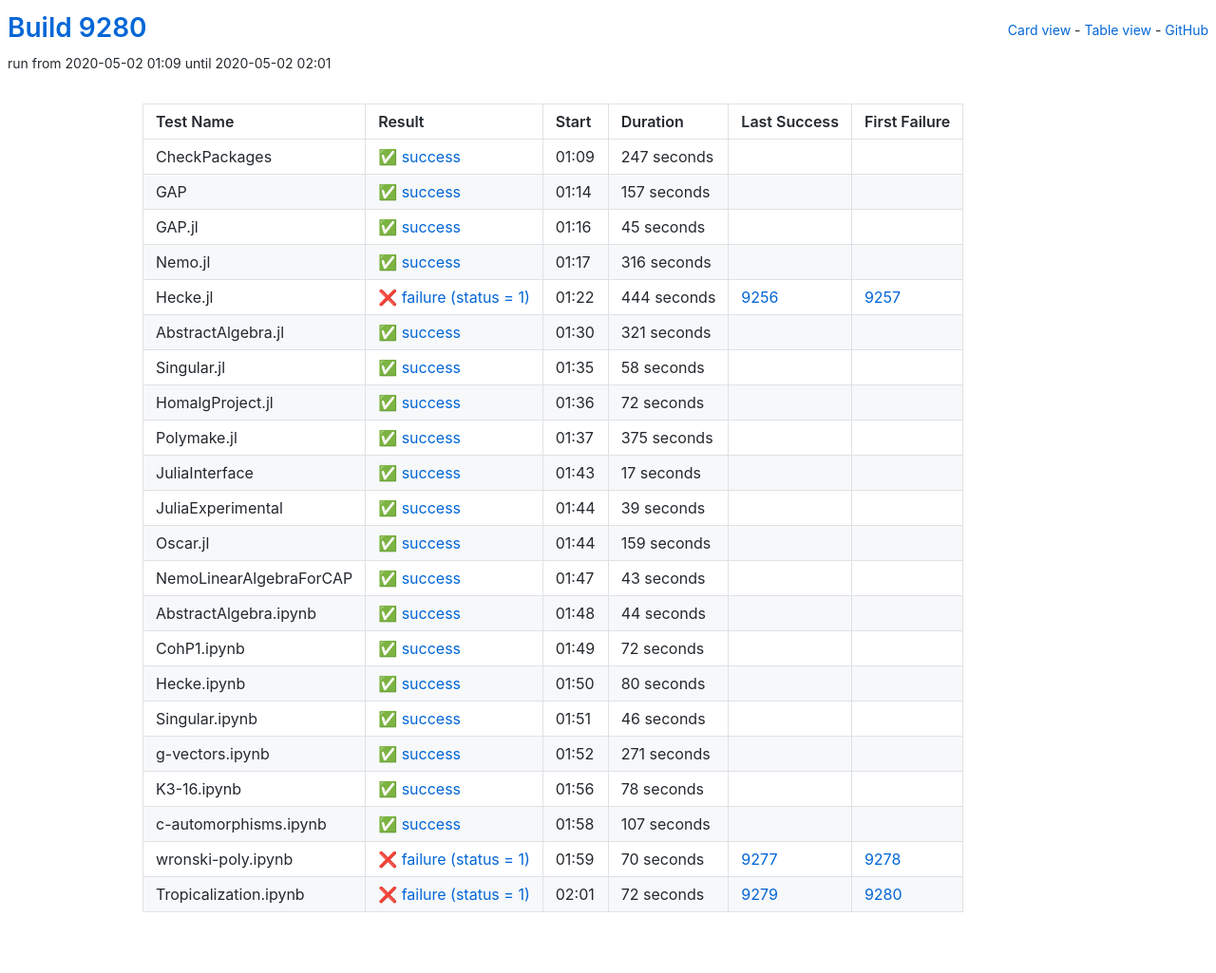
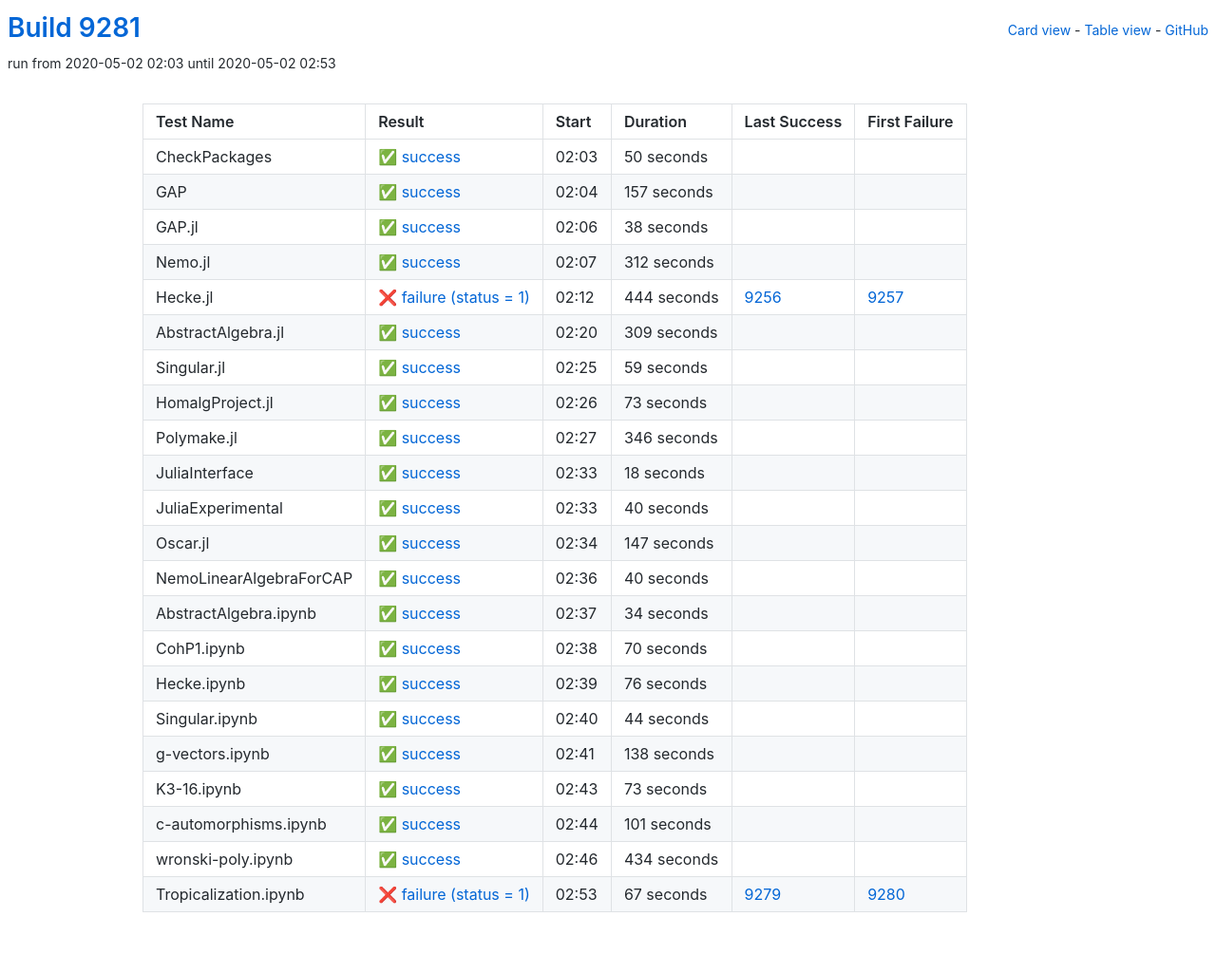
Before and after one commit to oscar-system/oscar-ci-status, a Jekyll site: the page built from table.html, in a window 1280 px wide. Shown: the whole page at 95% size. Built offline with Jekyll 4.4.1, drawn with Linux system fonts in a browser that asks for light colours.

Commit message:
Build 9281

```diff
--- a/_data/ci.yml
+++ b/_data/ci.yml
@@ -1,16 +1,16 @@
-build: 9280
-build_url: https://oscarci.mathematik.uni-kl.de/job/oscar/9280/
+build: 9281
+build_url: https://oscarci.mathematik.uni-kl.de/job/oscar/9281/
 job: oscar
 tests:
-- duration: 247
+- duration: 50
   exitcode: 0
   first_failure: false
   first_failure_url: null
   last_success: false
   last_success_url: null
-  log: https://oscarci.mathematik.uni-kl.de/job/oscar/9280/artifact/logs/build-9280/CheckPackages.log
+  log: https://oscarci.mathematik.uni-kl.de/job/oscar/9281/artifact/logs/build-9281/CheckPackages.log
   name: CheckPackages
-  start: 2020-05-02 01:09
+  start: 2020-05-02 02:03
   status: success
   success: true
 - duration: 157
@@ -19,31 +19,31 @@
   first_failure_url: null
   last_success: false
   last_success_url: null
-  log: https://oscarci.mathematik.uni-kl.de/job/oscar/9280/artifact/logs/build-9280/GAP.log
+  log: https://oscarci.mathematik.uni-kl.de/job/oscar/9281/artifact/logs/build-9281/GAP.log
   name: GAP
-  start: 2020-05-02 01:14
+  start: 2020-05-02 02:04
   status: success
   success: true
-- duration: 45
+- duration: 38
   exitcode: 0
   first_failure: false
   first_failure_url: null
   last_success: false
   last_success_url: null
-  log: https://oscarci.mathematik.uni-kl.de/job/oscar/9280/artifact/logs/build-9280/GAP.jl.log
+  log: https://oscarci.mathematik.uni-kl.de/job/oscar/9281/artifact/logs/build-9281/GAP.jl.log
   name: GAP.jl
-  start: 2020-05-02 01:16
+  start: 2020-05-02 02:06
   status: success
   success: true
-- duration: 316
+- duration: 312
   exitcode: 0
   first_failure: false
   first_failure_url: null
   last_success: false
   last_success_url: null
-  log: https://oscarci.mathematik.uni-kl.de/job/oscar/9280/artifact/logs/build-9280/Nemo.jl.log
+  log: https://oscarci.mathematik.uni-kl.de/job/oscar/9281/artifact/logs/build-9281/Nemo.jl.log
   name: Nemo.jl
-  start: 2020-05-02 01:17
+  start: 2020-05-02 02:07
   status: success
   success: true
 - duration: 444
@@ -52,97 +52,130 @@
   first_failure_url: https://oscarci.mathematik.uni-kl.de/job/oscar/9257/
   last_success: 9256
   last_success_url: https://oscarci.mathematik.uni-kl.de/job/oscar/9256/
-  log: https://oscarci.mathematik.uni-kl.de/job/oscar/9280/artifact/logs/build-9280/Hecke.jl.log
+  log: https://oscarci.mathematik.uni-kl.de/job/oscar/9281/artifact/logs/build-9281/Hecke.jl.log
   name: Hecke.jl
-  start: 2020-05-02 01:22
+  start: 2020-05-02 02:12
   status: failure
   success: false
-- duration: 321
+- duration: 309
   exitcode: 0
   first_failure: false
   first_failure_url: null
   last_success: false
   last_success_url: null
-  log: https://oscarci.mathematik.uni-kl.de/job/oscar/9280/artifact/logs/build-9280/AbstractAlgebra.jl.log
+  log: https://oscarci.mathematik.uni-kl.de/job/oscar/9281/artifact/logs/build-9281/AbstractAlgebra.jl.log
   name: AbstractAlgebra.jl
-  start: 2020-05-02 01:30
+  start: 2020-05-02 02:20
   status: success
   success: true
-- duration: 58
+- duration: 59
   exitcode: 0
   first_failure: false
   first_failure_url: null
   last_success: false
   last_success_url: null
-  log: https://oscarci.mathematik.uni-kl.de/job/oscar/9280/artifact/logs/build-9280/Singular.jl.log
+  log: https://oscarci.mathematik.uni-kl.de/job/oscar/9281/artifact/logs/build-9281/Singular.jl.log
   name: Singular.jl
-  start: 2020-05-02 01:35
+  start: 2020-05-02 02:25
   status: success
   success: true
-- duration: 72
+- duration: 73
   exitcode: 0
   first_failure: false
   first_failure_url: null
   last_success: false
   last_success_url: null
-  log: https://oscarci.mathematik.uni-kl.de/job/oscar/9280/artifact/logs/build-9280/HomalgProject.jl.log
+  log: https://oscarci.mathematik.uni-kl.de/job/oscar/9281/artifact/logs/build-9281/HomalgProject.jl.log
   name: HomalgProject.jl
-  start: 2020-05-02 01:36
+  start: 2020-05-02 02:26
   status: success
   success: true
-- duration: 375
+- duration: 346
   exitcode: 0
   first_failure: false
   first_failure_url: null
   last_success: false
   last_success_url: null
-  log: https://oscarci.mathematik.uni-kl.de/job/oscar/9280/artifact/logs/build-9280/Polymake.jl.log
+  log: https://oscarci.mathematik.uni-kl.de/job/oscar/9281/artifact/logs/build-9281/Polymake.jl.log
   name: Polymake.jl
-  start: 2020-05-02 01:37
+  start: 2020-05-02 02:27
   status: success
   success: true
-- duration: 17
+- duration: 18
   exitcode: 0
   first_failure: false
   first_failure_url: null
   last_success: false
   last_success_url: null
-  log: https://oscarci.mathematik.uni-kl.de/job/oscar/9280/artifact/logs/build-9280/JuliaInterface.log
+  log: https://oscarci.mathematik.uni-kl.de/job/oscar/9281/artifact/logs/build-9281/JuliaInterface.log
   name: JuliaInterface
-  start: 2020-05-02 01:43
+  start: 2020-05-02 02:33
   status: success
   success: true
-- duration: 39
+- duration: 40
   exitcode: 0
   first_failure: false
   first_failure_url: null
   last_success: false
   last_success_url: null
-  log: https://oscarci.mathematik.uni-kl.de/job/oscar/9280/artifact/logs/build-9280/JuliaExperimental.log
+  log: https://oscarci.mathematik.uni-kl.de/job/oscar/9281/artifact/logs/build-9281/JuliaExperimental.log
   name: JuliaExperimental
-  start: 2020-05-02 01:44
+  start: 2020-05-02 02:33
   status: success
   success: true
-- duration: 159
+- duration: 147
   exitcode: 0
   first_failure: false
   first_failure_url: null
   last_success: false
   last_success_url: null
-  log: https://oscarci.mathematik.uni-kl.de/job/oscar/9280/artifact/logs/build-9280/Oscar.jl.log
+  log: https://oscarci.mathematik.uni-kl.de/job/oscar/9281/artifact/logs/build-9281/Oscar.jl.log
   name: Oscar.jl
-  start: 2020-05-02 01:44
+  start: 2020-05-02 02:34
   status: success
   success: true
-- duration: 43
+- duration: 40
   exitcode: 0
   first_failure: false
   first_failure_url: null
   last_success: false
   last_success_url: null
-  log: https://oscarci.mathematik.uni-kl.de/job/oscar/9280/artifact/logs/build-9280/NemoLinearAlgebraForCAP.log
+  log: https://oscarci.mathematik.uni-kl.de/job/oscar/9281/artifact/logs/build-9281/NemoLinearAlgebraForCAP.log
   name: NemoLinearAlgebraForCAP
-  start: 2020-05-02 01:47
+  start: 2020-05-02 02:36
+  status: success
+  success: true
+- duration: 34
+  exitcode: 0
+  first_failure: false
+  first_failure_url: null
+  last_success: false
+  last_success_url: null
+  log: https://oscarci.mathematik.uni-kl.de/job/oscar/9281/artifact/logs/build-9281/AbstractAlgebra.ipynb.log
+  name: AbstractAlgebra.ipynb
+  start: 2020-05-02 02:37
+  status: success
+  success: true
+- duration: 70
+  exitcode: 0
+  first_failure: false
+  first_failure_url: null
+  last_success: false
+  last_success_url: null
+  log: https://oscarci.mathematik.uni-kl.de/job/oscar/9281/artifact/logs/build-9281/CohP1.ipynb.log
+  name: CohP1.ipynb
+  start: 2020-05-02 02:38
+  status: success
+  success: true
+- duration: 76
+  exitcode: 0
+  first_failure: false
+  first_failure_url: null
+  last_success: false
+  last_success_url: null
+  log: https://oscarci.mathematik.uni-kl.de/job/oscar/9281/artifact/logs/build-9281/Hecke.ipynb.log
+  name: Hecke.ipynb
+  start: 2020-05-02 02:39
   status: success
   success: true
 - duration: 44
@@ -151,96 +184,63 @@
   first_failure_url: null
   last_success: false
   last_success_url: null
-  log: https://oscarci.mathematik.uni-kl.de/job/oscar/9280/artifact/logs/build-9280/AbstractAlgebra.ipynb.log
-  name: AbstractAlgebra.ipynb
-  start: 2020-05-02 01:48
+  log: https://oscarci.mathematik.uni-kl.de/job/oscar/9281/artifact/logs/build-9281/Singular.ipynb.log
+  name: Singular.ipynb
+  start: 2020-05-02 02:40
   status: success
   success: true
-- duration: 72
+- duration: 138
   exitcode: 0
   first_failure: false
   first_failure_url: null
   last_success: false
   last_success_url: null
-  log: https://oscarci.mathematik.uni-kl.de/job/oscar/9280/artifact/logs/build-9280/CohP1.ipynb.log
-  name: CohP1.ipynb
-  start: 2020-05-02 01:49
+  log: https://oscarci.mathematik.uni-kl.de/job/oscar/9281/artifact/logs/build-9281/g-vectors.ipynb.log
+  name: g-vectors.ipynb
+  start: 2020-05-02 02:41
   status: success
   success: true
-- duration: 80
+- duration: 73
   exitcode: 0
   first_failure: false
   first_failure_url: null
   last_success: false
   last_success_url: null
-  log: https://oscarci.mathematik.uni-kl.de/job/oscar/9280/artifact/logs/build-9280/Hecke.ipynb.log
-  name: Hecke.ipynb
-  start: 2020-05-02 01:50
+  log: https://oscarci.mathematik.uni-kl.de/job/oscar/9281/artifact/logs/build-9281/K3-16.ipynb.log
+  name: K3-16.ipynb
+  start: 2020-05-02 02:43
   status: success
   success: true
-- duration: 46
+- duration: 101
   exitcode: 0
   first_failure: false
   first_failure_url: null
   last_success: false
   last_success_url: null
-  log: https://oscarci.mathematik.uni-kl.de/job/oscar/9280/artifact/logs/build-9280/Singular.ipynb.log
-  name: Singular.ipynb
-  start: 2020-05-02 01:51
+  log: https://oscarci.mathematik.uni-kl.de/job/oscar/9281/artifact/logs/build-9281/c-automorphisms.ipynb.log
+  name: c-automorphisms.ipynb
+  start: 2020-05-02 02:44
   status: success
   success: true
-- duration: 271
+- duration: 434
   exitcode: 0
   first_failure: false
   first_failure_url: null
   last_success: false
   last_success_url: null
-  log: https://oscarci.mathematik.uni-kl.de/job/oscar/9280/artifact/logs/build-9280/g-vectors.ipynb.log
-  name: g-vectors.ipynb
-  start: 2020-05-02 01:52
+  log: https://oscarci.mathematik.uni-kl.de/job/oscar/9281/artifact/logs/build-9281/wronski-poly.ipynb.log
+  name: wronski-poly.ipynb
+  start: 2020-05-02 02:46
   status: success
   success: true
-- duration: 78
-  exitcode: 0
-  first_failure: false
-  first_failure_url: null
-  last_success: false
-  last_success_url: null
-  log: https://oscarci.mathematik.uni-kl.de/job/oscar/9280/artifact/logs/build-9280/K3-16.ipynb.log
-  name: K3-16.ipynb
-  start: 2020-05-02 01:56
-  status: success
-  success: true
-- duration: 107
-  exitcode: 0
-  first_failure: false
-  first_failure_url: null
-  last_success: false
-  last_success_url: null
-  log: https://oscarci.mathematik.uni-kl.de/job/oscar/9280/artifact/logs/build-9280/c-automorphisms.ipynb.log
-  name: c-automorphisms.ipynb
-  start: 2020-05-02 01:58
-  status: success
-  success: true
-- duration: 70
-  exitcode: 1
-  first_failure: 9278
-  first_failure_url: https://oscarci.mathematik.uni-kl.de/job/oscar/9278/
-  last_success: 9277
-  last_success_url: https://oscarci.mathematik.uni-kl.de/job/oscar/9277/
-  log: https://oscarci.mathematik.uni-kl.de/job/oscar/9280/artifact/logs/build-9280/wronski-poly.ipynb.log
-  name: wronski-poly.ipynb
-  start: 2020-05-02 01:59
-  status: failure
-  success: false
-- duration: 72
+- duration: 67
   exitcode: 1
   first_failure: 9280
   first_failure_url: https://oscarci.mathematik.uni-kl.de/job/oscar/9280/
   last_success: 9279
   last_success_url: https://oscarci.mathematik.uni-kl.de/job/oscar/9279/
-  log: https://oscarci.mathematik.uni-kl.de/job/oscar/9280/artifact/logs/build-9280/Tropicalization.ipynb.log
+  log: https://oscarci.mathematik.uni-kl.de/job/oscar/9281/artifact/logs/build-9281/Tropicalization.ipynb.log
   name: Tropicalization.ipynb
-  start: 2020-05-02 02:01
+  start: 2020-05-02 02:53
   status: failure
   success: false
```
Also changed, not shown: README.md.
